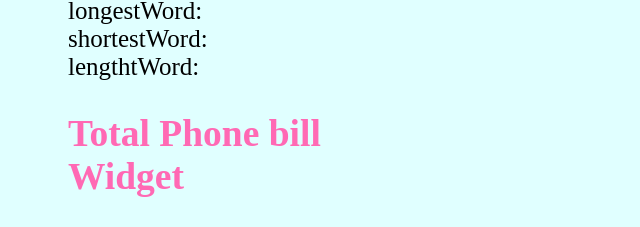
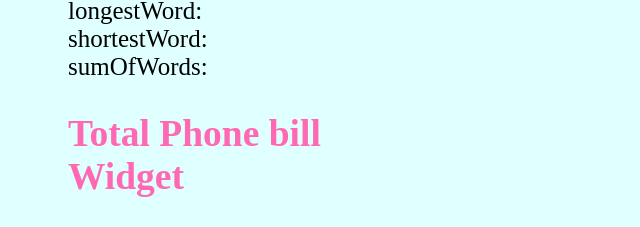
Before and after one commit to natasia-mahure/bootcamp_API, a website: page public/index.html in a window 1280 px wide. Shown: the part 568-795 px from the top of the page, 0-640 px from the left. Drawn offline with nearby package versions, Linux system fonts and the light colour scheme.

Commit message:
boothcamp apis

```diff
--- a/public/index.html
+++ b/public/index.html
@@ -81,7 +81,7 @@
 
                 <div>longestWord: <span x-text="longestWord"></span> </div>
                 <div>shortestWord: <span x-text="shortestWord"></span></div>
-                <div>lengthtWord: <span x-text="lengthtWord"></span></div>
+                <div>sumOfWords: <span x-text="lengthtWord"></span></div>
             </div>
 
 
```
